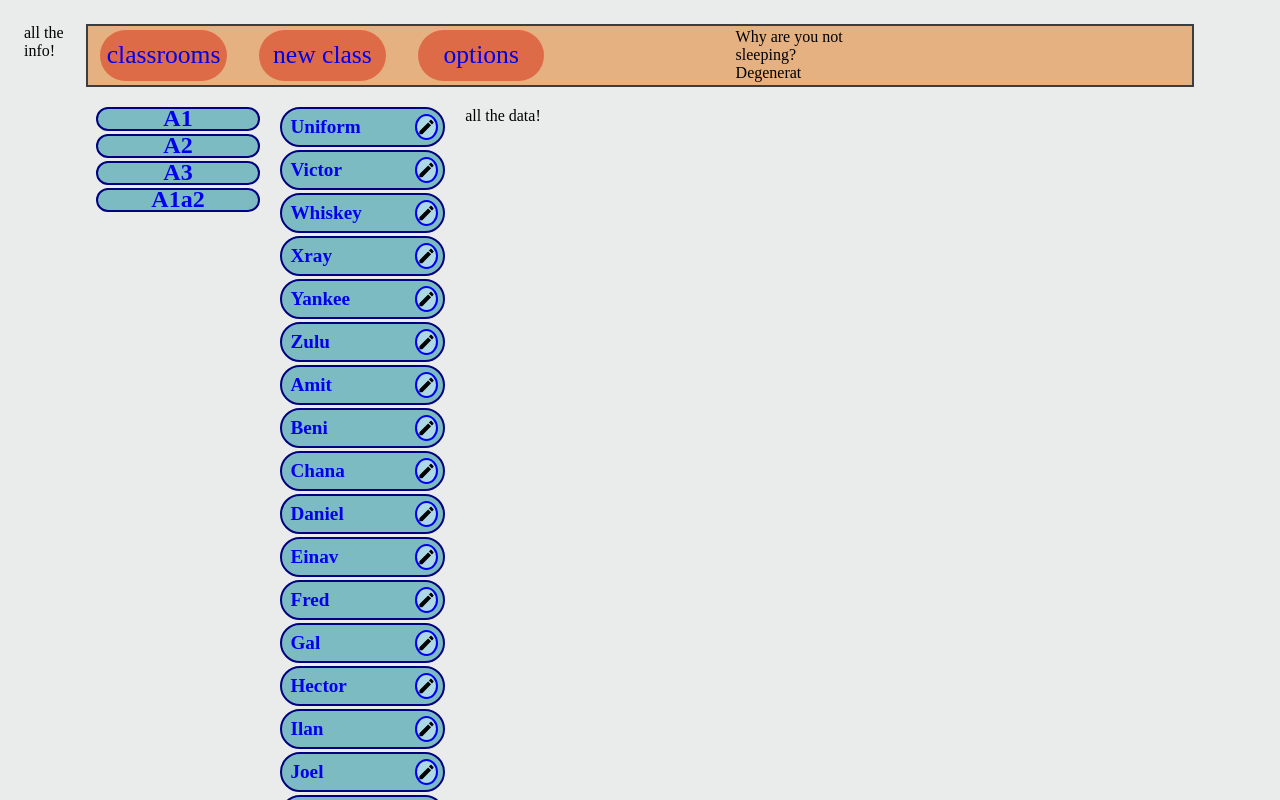
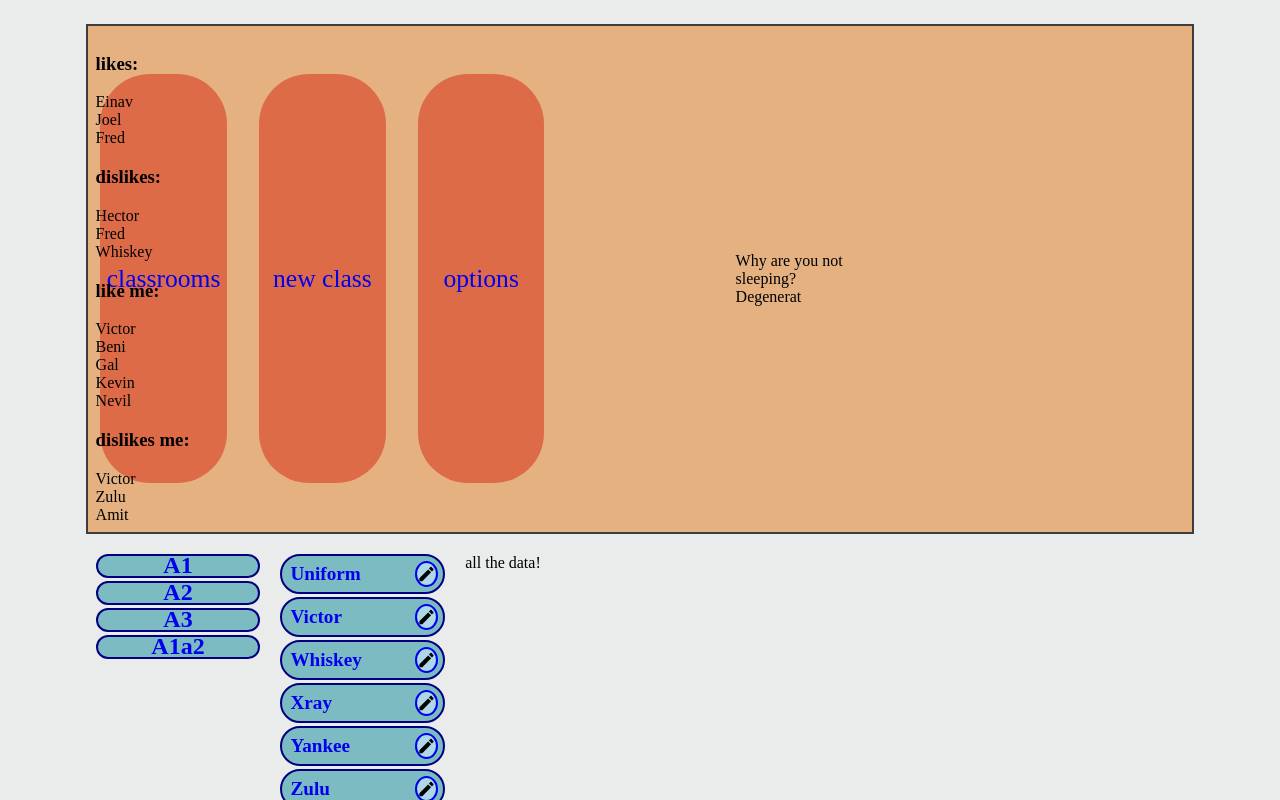
Before and after one commit to gulilo/Classroom, a React (Create React App) app: page /classroom/1/student/21 in a window 1280 px wide. Shown: the top 800 px of the page. Built offline with nearby package versions, Linux system fonts and the light colour scheme.

Commit message:
student info

```diff
--- a/src/Components/StudentInfo.jsx
+++ b/src/Components/StudentInfo.jsx
@@ -1,9 +1,74 @@
 import React, { Component } from "react";
+import Style_MainGrid from "../cssFiles/MainGridLayout.module.css";
+
+import { MockedContext } from "../MockedContext";
+
+import _ from "lodash";
 
 class StudentInfo extends Component {
+  static contextType = MockedContext;
+
   state = {};
+
+  componentDidMount() {
+    const api = this.context;
+    const student = this.props.student;
+
+    const likes = _.map(student.likes, (id) => api.student.getStudent(id));
+    const dislikes = _.map(student.dislike, (id) => api.student.getStudent(id));
+
+    const likeMe = _.map(
+      _.filter(api.classes.getStudentList(this.props.classId), ({ likes }) =>
+        _.find(likes, (id) => {
+          return student.id === id;
+        })
+      ),
+      ({ id }) => api.student.getStudent(id)
+    );
+
+    const dislikeMe = _.map(
+      _.filter(api.classes.getStudentList(this.props.classId), ({ dislike }) =>
+        _.find(dislike, (id) => {
+          return student.id === id;
+        })
+      ),
+      ({ id }) => api.student.getStudent(id)
+    );
+
+    console.log(dislikeMe);
+
+    this.setState({ likes, dislikes, likeMe, dislikeMe });
+  }
+
   render() {
-    return <div>all the info!</div>;
+    return (
+      <div className={Style_MainGrid.AppMainArea}>
+        <h3>likes: </h3>
+        <span>
+          {_.map(this.state.likes, ({ id, name }) => (
+            <li key={id}> {name} </li>
+          ))}
+        </span>
+        <h3>dislikes: </h3>
+        <span>
+          {_.map(this.state.dislikes, ({ id, name }) => (
+            <li key={id}> {name} </li>
+          ))}
+        </span>
+        <h3>like me: </h3>
+        <span>
+          {_.map(this.state.likeMe, ({ id, name }) => (
+            <li key={id}> {name} </li>
+          ))}
+        </span>
+        <h3>dislikes me: </h3>
+        <span>
+          {_.map(this.state.dislikeMe, ({ id, name }) => (
+            <li key={id}> {name} </li>
+          ))}
+        </span>
+      </div>
+    );
   }
 }
 
--- a/src/Routes/StudentRoute.jsx
+++ b/src/Routes/StudentRoute.jsx
@@ -1,13 +1,18 @@
 import React, { Component } from "react";
 import StudentEdit from "../Components/StudentEdit";
 import StudentInfo from "../Components/StudentInfo";
+import { MockedContext } from "../MockedContext";
 
 class StudentRoute extends Component {
+  static contextType = MockedContext;
+
   state = {
     newStudent: false,
     studentInfo: false,
     studentEdit: false,
   };
+  getStudentId = () => parseInt(this.props.match.params.studentId, 10);
+  getClassId = () => parseInt(this.props.match.params.classId, 10);
 
   componentDidMount() {
     var newStudent = false;
@@ -25,7 +30,15 @@ class StudentRoute extends Component {
     if (this.state.newStudent) {
       return <StudentEdit newStudent={this.state.newStudent} />;
     } else if (this.state.studentInfo) {
-      return <StudentInfo />;
+      return (
+        <StudentInfo
+          student={this.context.classes.getStudent(
+            this.getClassId(),
+            this.getStudentId()
+          )}
+          classId={this.getClassId()}
+        />
+      );
     } else {
       return <div>somthing</div>;
     }
```
